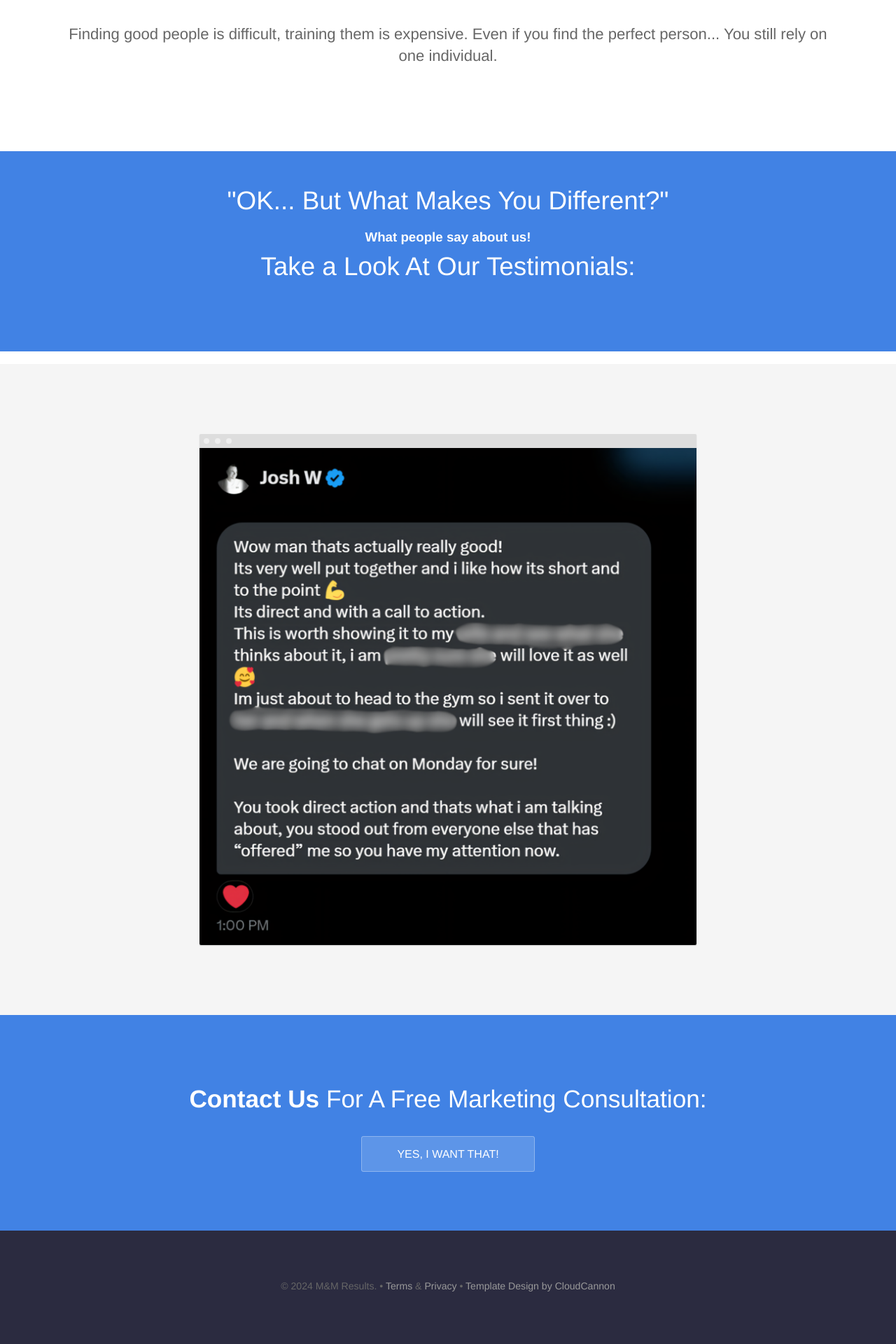
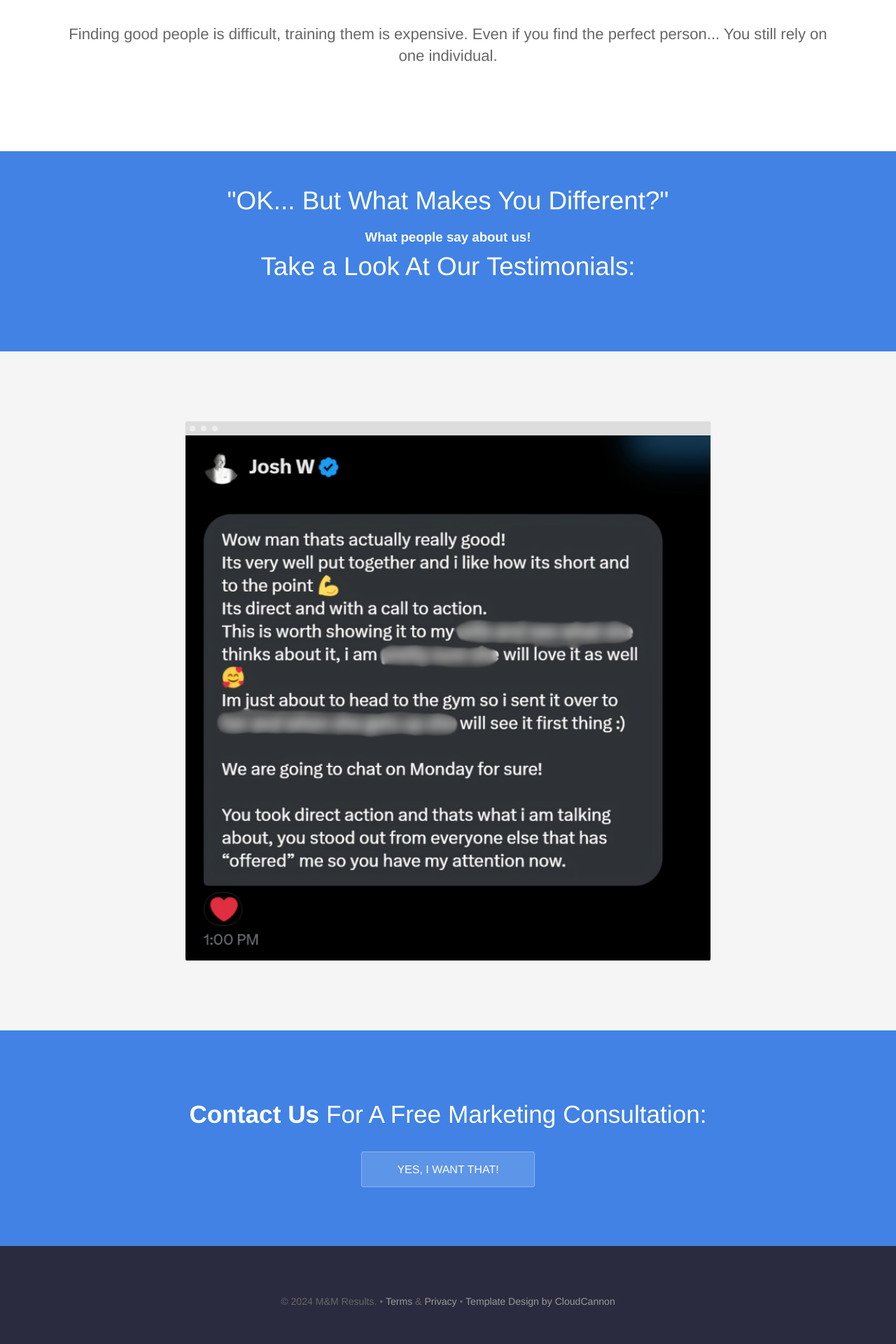
Before and after one commit to Huntinex/MMResults, a Jekyll site: the page built from index.html, in a window 1280 px wide. Shown: the part 1067-2987 px from the top of the page at 70% size. Built offline with Jekyll 4.4.1, drawn with Linux system fonts in a browser that asks for light colours; before the commit the page ends 2965 px from its top, so only the background shows below that.

Commit message:
Update index.html

```diff
--- a/index.html
+++ b/index.html
@@ -42,15 +42,15 @@
 			<h3>What people <strong style="font-weight: 900;">say about us</strong>!</h3>
 
 			<h1 style="font-weight: 500;" class="editable">Take a Look At Our Testimonials:</h1>
-	</section></center><br>
+	</section></center>
 	<section class="testimonial">
-		<div class="container flex">
+<!-- 		<div class="container flex"> -->
 			<div class="testimonial-block">
-				<div class="image">
+<!-- 				<div class="image"> -->
 					<img src="{{ site.baseurl }}/images/testimony1.png" alt="Screenshot" class="screenshot editable" />
-				</div>
+<!-- 				</div> -->
 			</div>
-		</div>
+<!-- 		</div> -->
 	</section>
 	<section class="bottom-cta">
 		<h2 class="editable"><strong>Contact Us</strong> For A Free Marketing Consultation:</h2>
```
